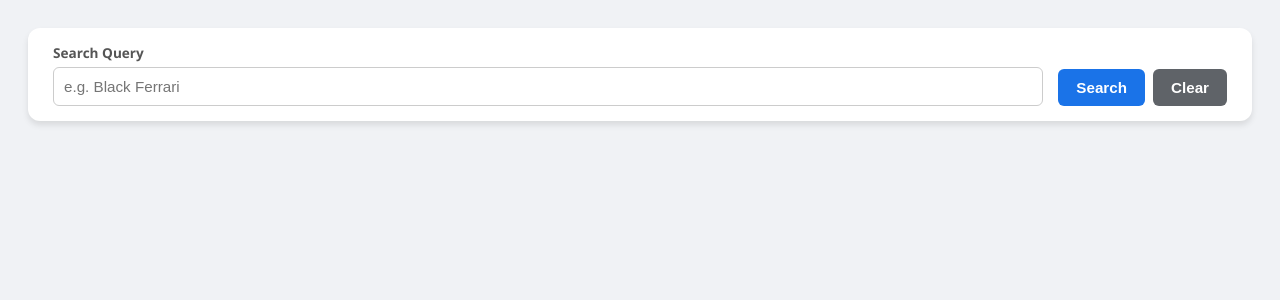
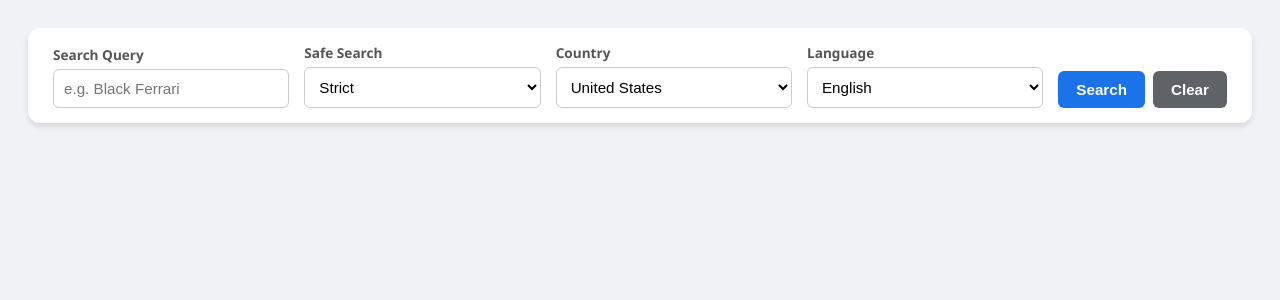
Before and after one commit to glucero0/Image_Search, a Flask app: page / in a window 1280 px wide. Shown: the top 300 px of the page. Run offline with Flask 3, Linux system fonts and the light colour scheme.

Commit message:
Add image proxy and configurable search filters for reliable ZIP downloads.
Introduce a server-side /proxy endpoint with SSRF protections, expose safesearch/country/language options in the UI and API, and expand tests and README documentation.

Co-authored-by: Cursor <cursoragent@cursor.com>

```diff
--- a/app.py
+++ b/app.py
@@ -1,8 +1,10 @@
+import ipaddress
 import os
+from urllib.parse import urlparse
 
 import requests
 from dotenv import load_dotenv
-from flask import Flask, jsonify, render_template, request
+from flask import Flask, Response, jsonify, render_template, request
 from flask_cors import CORS
 
 load_dotenv()
@@ -16,10 +18,21 @@ CORS(app)
 BRAVE_API_URL = "https://api.search.brave.com/res/v1/images/search"
 MAX_QUERY_LENGTH = 400
 REQUEST_TIMEOUT = (5, 30)
+MAX_PROXY_BYTES = 15 * 1024 * 1024
+ALLOWED_SAFESEARCH = {"off", "strict"}
+DEFAULT_SAFESEARCH = "strict"
+DEFAULT_COUNTRY = "US"
+DEFAULT_SEARCH_LANG = "en"
 
 
 class BraveAPIError(Exception):
     def __init__(self, message, status_code=502):
+        super().__init__(message)
+        self.status_code = status_code
+
+
+class ProxyError(Exception):
+    def __init__(self, message, status_code=400):
         super().__init__(message)
         self.status_code = status_code
 
@@ -53,14 +66,123 @@ def parse_brave_error(response):
     return f"Brave API error: {response.status_code}"
 
 
-def brave_image_search(query, api_key, timeout=REQUEST_TIMEOUT):
+def validate_safesearch(value):
+    if value is None:
+        return DEFAULT_SAFESEARCH
+    normalized = str(value).strip().lower()
+    if normalized not in ALLOWED_SAFESEARCH:
+        raise ValueError("safesearch must be 'off' or 'strict'")
+    return normalized
+
+
+def validate_country(value):
+    if value is None:
+        return DEFAULT_COUNTRY
+    normalized = str(value).strip().upper()
+    if normalized == "ALL":
+        return normalized
+    if len(normalized) != 2 or not normalized.isalpha():
+        raise ValueError("country must be a 2-letter code or ALL")
+    return normalized
+
+
+def validate_search_lang(value):
+    if value is None:
+        return DEFAULT_SEARCH_LANG
+    normalized = str(value).strip().lower()
+    if len(normalized) < 2 or not normalized.isalpha():
+        raise ValueError("search_lang must be a 2+ letter language code")
+    return normalized
+
+
+def is_safe_image_url(url):
+    parsed = urlparse(url)
+    if parsed.scheme not in ("http", "https"):
+        return False
+
+    hostname = parsed.hostname
+    if not hostname:
+        return False
+
+    lowered = hostname.lower()
+    if lowered in {"localhost", "127.0.0.1", "::1"}:
+        return False
+
+    try:
+        ip = ipaddress.ip_address(hostname)
+    except ValueError:
+        return True
+
+    return not (
+        ip.is_private
+        or ip.is_loopback
+        or ip.is_link_local
+        or ip.is_reserved
+        or ip.is_multicast
+    )
+
+
+def fetch_proxied_image(url, timeout=REQUEST_TIMEOUT):
+    if not is_safe_image_url(url):
+        raise ProxyError("Invalid or disallowed image URL", 400)
+
+    try:
+        response = requests.get(
+            url,
+            timeout=timeout,
+            stream=True,
+            headers={"User-Agent": "ImageSearch/1.0"},
+        )
+    except requests.Timeout as exc:
+        raise ProxyError("Image request timed out", 504) from exc
+    except requests.RequestException as exc:
+        raise ProxyError("Failed to fetch image", 502) from exc
+
+    if response.status_code != 200:
+        raise ProxyError(f"Image fetch failed: {response.status_code}", 502)
+
+    content_type = response.headers.get("Content-Type", "application/octet-stream")
+    if not content_type.startswith("image/"):
+        raise ProxyError("URL did not return an image", 400)
+
+    content_length = response.headers.get("Content-Length")
+    if content_length and int(content_length) > MAX_PROXY_BYTES:
+        raise ProxyError("Image is too large", 413)
+
+    chunks = []
+    total = 0
+    for chunk in response.iter_content(chunk_size=64 * 1024):
+        if not chunk:
+            continue
+        total += len(chunk)
+        if total > MAX_PROXY_BYTES:
+            raise ProxyError("Image is too large", 413)
+        chunks.append(chunk)
+
+    if not chunks:
+        raise ProxyError("Image response was empty", 502)
+
+    return b"".join(chunks), content_type.split(";")[0]
+
+
+def brave_image_search(
+    query,
+    api_key,
+    *,
+    safesearch=DEFAULT_SAFESEARCH,
+    country=DEFAULT_COUNTRY,
+    search_lang=DEFAULT_SEARCH_LANG,
+    timeout=REQUEST_TIMEOUT,
+):
     headers = {
         "Accept": "application/json",
         "X-Subscription-Token": api_key,
     }
     params = {
         "q": query,
-        "safesearch": "off",
+        "safesearch": safesearch,
+        "country": country,
+        "search_lang": search_lang,
         "count": 150,
     }
 
@@ -101,6 +223,20 @@ def index():
     return render_template("index.html")
 
 
+@app.route("/proxy")
+def proxy():
+    url = (request.args.get("url") or "").strip()
+    if not url:
+        return jsonify({"error": "url query parameter is required"}), 400
+
+    try:
+        image_data, content_type = fetch_proxied_image(url)
+    except ProxyError as exc:
+        return jsonify({"error": str(exc)}), exc.status_code
+
+    return Response(image_data, mimetype=content_type)
+
+
 @app.route("/search", methods=["POST"])
 def search():
     if not request.is_json:
@@ -118,6 +254,13 @@ def search():
             {"error": f"Query is too long (max {MAX_QUERY_LENGTH} characters)"}
         ), 400
 
+    try:
+        safesearch = validate_safesearch(data.get("safesearch"))
+        country = validate_country(data.get("country"))
+        search_lang = validate_search_lang(data.get("search_lang"))
+    except ValueError as exc:
+        return jsonify({"error": str(exc)}), 400
+
     api_key = get_api_key()
     if not api_key or api_key in PLACEHOLDER_API_KEYS:
         return jsonify(
@@ -130,7 +273,13 @@ def search():
         ), 503
 
     try:
-        results = brave_image_search(query, api_key)
+        results = brave_image_search(
+            query,
+            api_key,
+            safesearch=safesearch,
+            country=country,
+            search_lang=search_lang,
+        )
         return jsonify(results)
     except BraveAPIError as exc:
         return jsonify({"error": str(exc)}), exc.status_code
--- a/templates/index.html
+++ b/templates/index.html
@@ -30,6 +30,11 @@
         input {
             padding: 10px; width: 100%; border: 1px solid #ccc;
             border-radius: 6px; box-sizing: border-box; font-size: 0.95em;
+        }
+        select {
+            padding: 10px; width: 100%; border: 1px solid #ccc;
+            border-radius: 6px; box-sizing: border-box; font-size: 0.95em;
+            background: white;
         }
         .button-group { display: flex; gap: 8px; }
         button {
@@ -68,6 +73,40 @@
             <label for="query">Search Query</label>
             <input type="text" id="query" placeholder="e.g. Black Ferrari" onkeydown="if(event.key==='Enter') runSearch()">
         </div>
+        <div class="input-group">
+            <label for="safesearch">Safe Search</label>
+            <select id="safesearch">
+                <option value="strict" selected>Strict</option>
+                <option value="off">Off</option>
+            </select>
+        </div>
+        <div class="input-group">
+            <label for="country">Country</label>
+            <select id="country">
+                <option value="US" selected>United States</option>
+                <option value="GB">United Kingdom</option>
+                <option value="CA">Canada</option>
+                <option value="AU">Australia</option>
+                <option value="DE">Germany</option>
+                <option value="FR">France</option>
+                <option value="ES">Spain</option>
+                <option value="IT">Italy</option>
+                <option value="JP">Japan</option>
+                <option value="ALL">All countries</option>
+            </select>
+        </div>
+        <div class="input-group">
+            <label for="searchLang">Language</label>
+            <select id="searchLang">
+                <option value="en" selected>English</option>
+                <option value="es">Spanish</option>
+                <option value="fr">French</option>
+                <option value="de">German</option>
+                <option value="it">Italian</option>
+                <option value="pt">Portuguese</option>
+                <option value="ja">Japanese</option>
+            </select>
+        </div>
         <div class="button-group">
             <button class="search-btn" onclick="runSearch()">Search</button>
             <button class="save-btn" id="saveAllBtn" style="display:none;" onclick="saveAllToZip()">Save All to Zip</button>
@@ -94,13 +133,17 @@
         const folder = zip.folder(query);
 
         const fetchPromises = Array.from(images).map(async (img, index) => {
+            const imageUrl = img.dataset.originalUrl || img.src;
             try {
-                const response = await fetch(img.src);
+                const response = await fetch(`/proxy?url=${encodeURIComponent(imageUrl)}`);
+                if (!response.ok) {
+                    throw new Error(`Proxy failed: ${response.status}`);
+                }
                 const blob = await response.blob();
                 const extension = blob.type.split('/')[1] || 'jpg';
                 folder.file(`image_${index + 1}.${extension}`, blob);
             } catch (e) {
-                console.error("Could not fetch image for zipping:", img.src);
+                console.error("Could not fetch image for zipping:", imageUrl);
             }
         });
 
@@ -137,6 +180,7 @@
                 card.className = 'img-card';
                 const img = document.createElement('img');
                 img.src = item.properties.url;
+                img.dataset.originalUrl = item.properties.url;
                 img.crossOrigin = "anonymous";
                 img.onclick = function() { openModal(this.src); };
                 img.onerror = function() { this.parentElement.remove(); };
@@ -153,6 +197,9 @@
     async function runSearch() {
         const resultsDiv = document.getElementById('results');
         const query = document.getElementById('query').value.trim();
+        const safesearch = document.getElementById('safesearch').value;
+        const country = document.getElementById('country').value;
+        const searchLang = document.getElementById('searchLang').value;
 
         if (!query) {
             alert("Search term required.");
@@ -165,7 +212,7 @@
             const response = await fetch('/search', {
                 method: 'POST',
                 headers: { 'Content-Type': 'application/json' },
-                body: JSON.stringify({ query })
+                body: JSON.stringify({ query, safesearch, country, search_lang: searchLang })
             });
 
             const data = await response.json();
```
Also changed, not shown: tests/test_brave_search.py (+10 -1 lines), tests/test_proxy.py (added, +125 -0 lines), tests/test_routes.py (+73 -0 lines), README.md.
